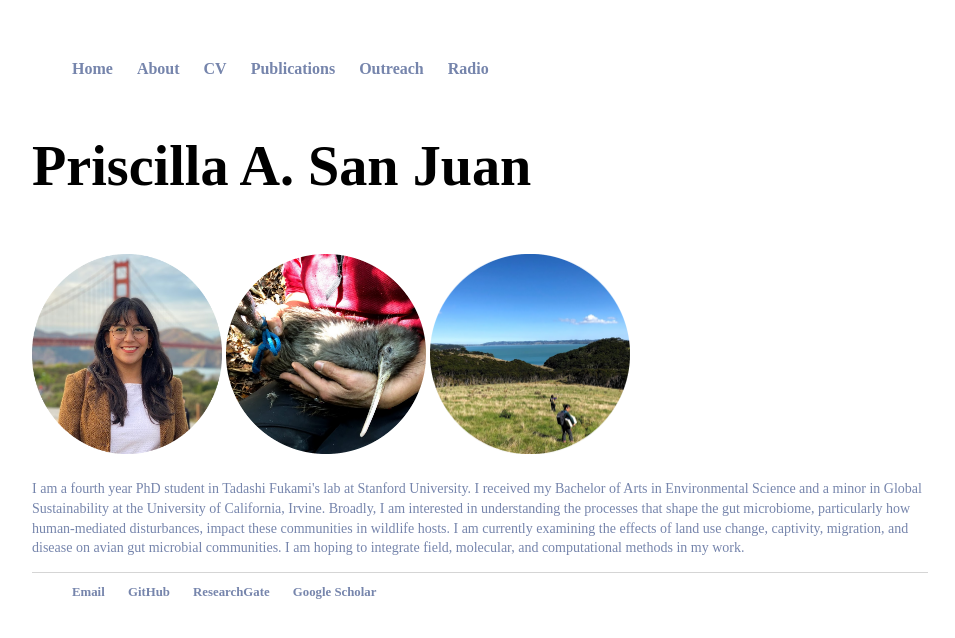
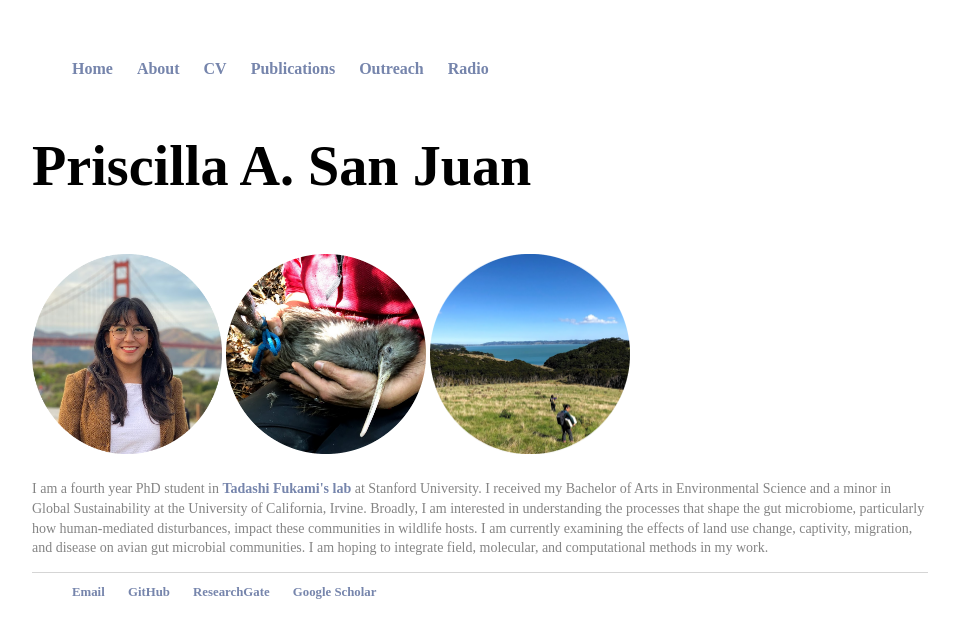
Before and after one commit to psanjuan/psanjuan.github.io, a Jekyll site: the page built from about/index.html, in a window 1280 px wide. Shown: the top 638 px of the page, without its empty margins (160-1115 px from the left). Built offline with Jekyll 4.4.1, drawn with Linux system fonts in a browser that asks for light colours.

Commit message:
Update index.html

```diff
--- a/about/index.html
+++ b/about/index.html
@@ -10,8 +10,8 @@ title: Priscilla A. San Juan, PhD candidate
 <img src="ponui-round.png" alt="headshot" width="200" height="200">
 
 <div class="post">
-<font face = "Avenir"><p style="color:#7685ac;font-size:14px;">
-I am a fourth year PhD student in <a href = "https://web.stanford.edu/~fukamit/">Tadashi Fukami's lab</a> at Stanford University. I received my Bachelor of Arts in Environmental Science and a minor in Global Sustainability at the University of California, Irvine.
+<font face = "Avenir"><p style="color:#848484;font-size:14px;">
+I am a fourth year PhD student in <a href = "https://web.stanford.edu/~fukamit/"><b>Tadashi Fukami's lab</b></a> at Stanford University. I received my Bachelor of Arts in Environmental Science and a minor in Global Sustainability at the University of California, Irvine.
 Broadly, I am interested in understanding the processes that shape the gut microbiome, particularly how human-mediated disturbances, impact these communities in wildlife hosts. I am currently examining the effects
 of land use change, captivity, migration, and disease on avian gut microbial communities. I am hoping to integrate field, molecular, and computational methods in my work.
   </p></font>
```
